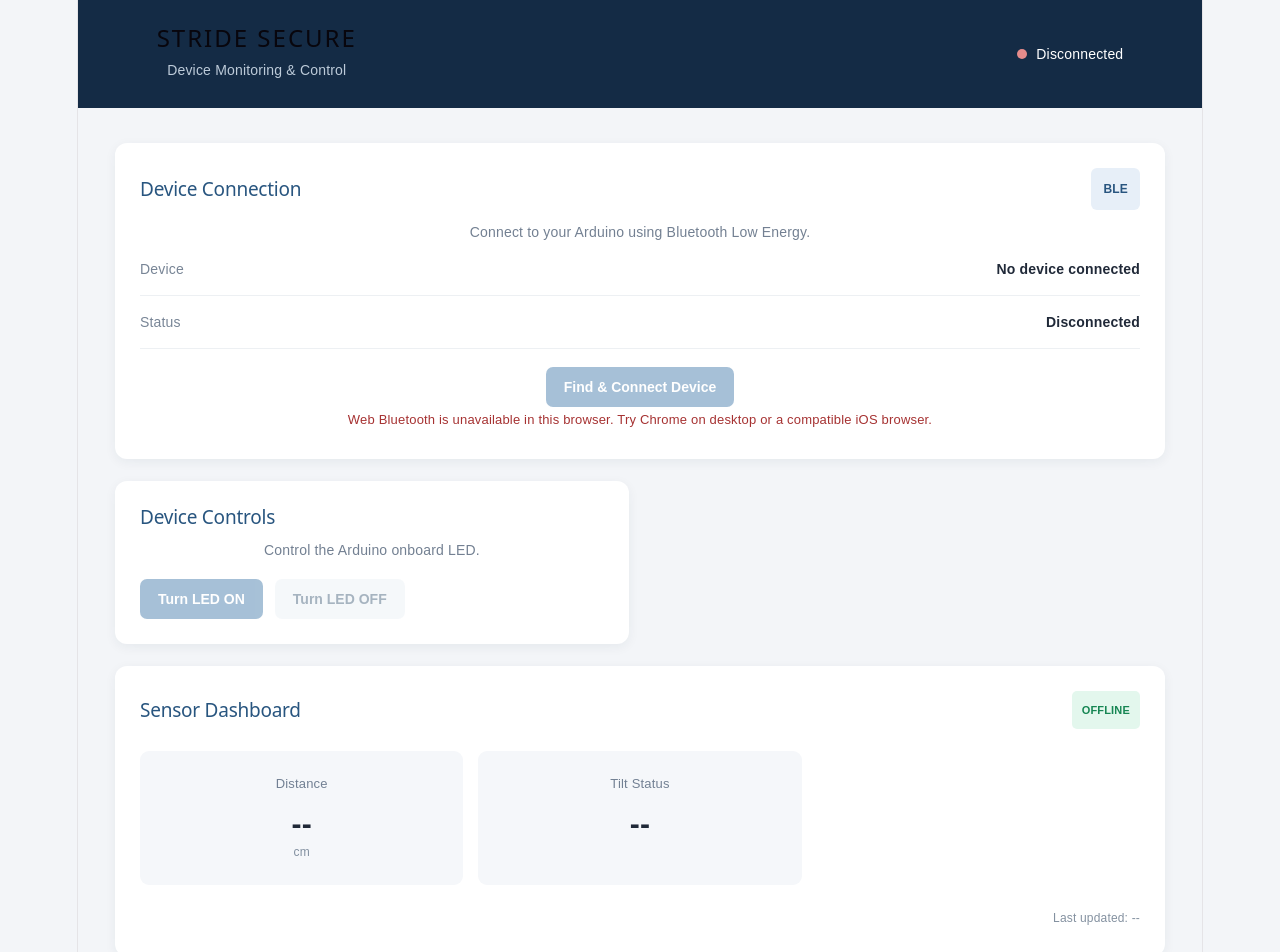
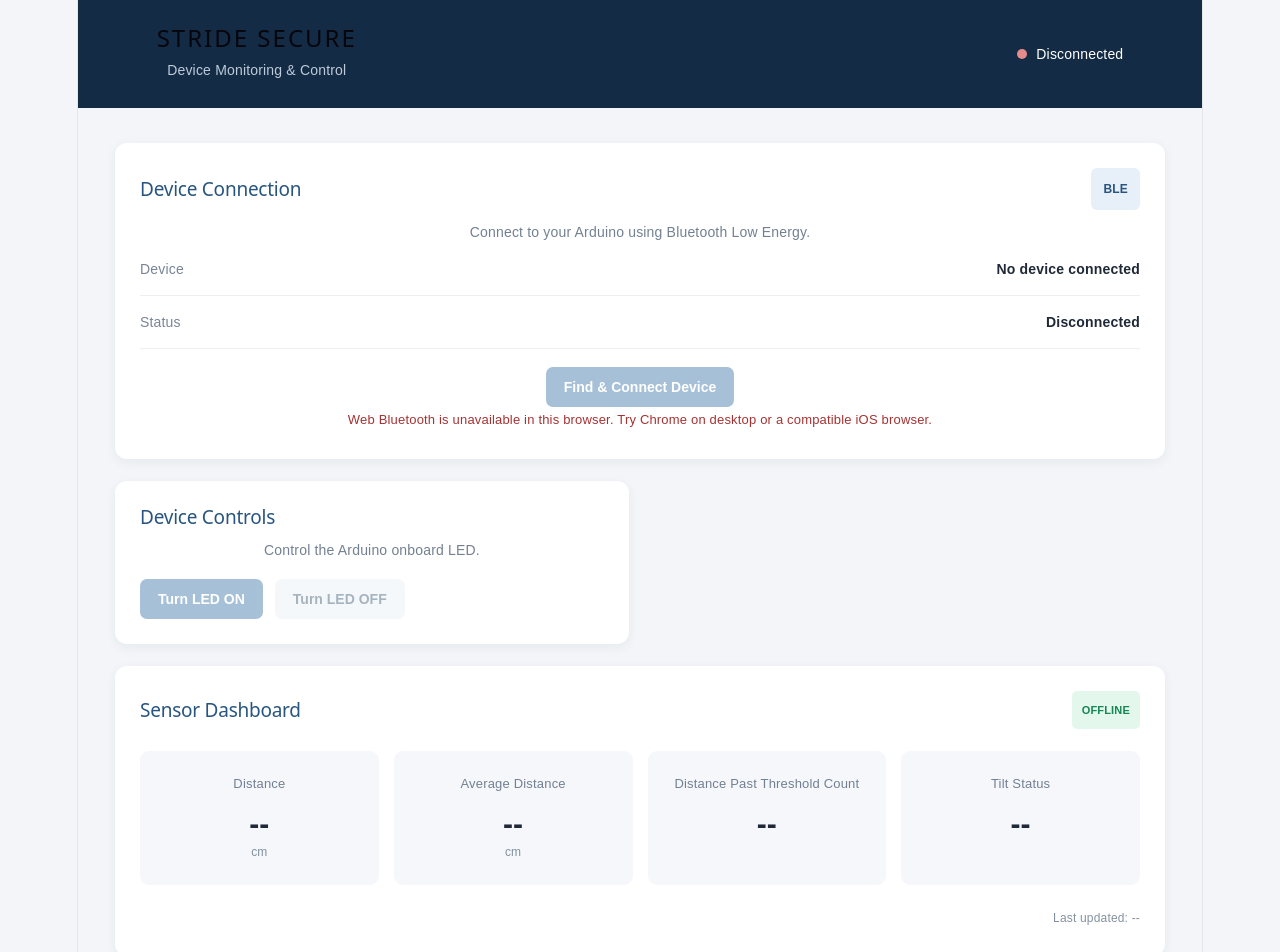
Before and after one commit to Janinez2/Stride-Secure, a React (Vite) app in the folder code/web/: page / in a window 1280 px wide. Shown: the top 952 px of the page. Built offline with nearby package versions, Linux system fonts and the light colour scheme.

Commit message:
added dist average and over threshold

```diff
--- a/code/web/src/App.css
+++ b/code/web/src/App.css
@@ -192,7 +192,7 @@ button:not(:disabled):hover {
 
 .sensor-grid {
   display: grid;
-  grid-template-columns: repeat(3, minmax(0, 1fr));
+  grid-template-columns: repeat(4, minmax(0, 1fr));
   gap: 15px;
   margin-top: 22px;
 }
--- a/code/web/src/App.tsx
+++ b/code/web/src/App.tsx
@@ -97,6 +97,7 @@ function App() {
   };
 
   const distance = telemetry?.distance_cm;
+  const averageDistance = telemetry?.average_cm;
 
   return (
     <div className="app">
@@ -226,6 +227,32 @@ function App() {
 
             <div className="sensor-card">
               <span className="sensor-label">
+                Average Distance
+              </span>
+
+              <div className="sensor-value">
+                {averageDistance === undefined
+                  ? "--"
+                  : averageDistance < 0
+                  ? "N/A"
+                  : averageDistance.toFixed(1)}
+              </div>
+
+              <span className="sensor-unit">cm</span>
+            </div>
+
+            <div className="sensor-card">
+              <span className="sensor-label">
+                Distance Past Threshold Count
+              </span>
+
+              <div className="sensor-value">
+                {telemetry?.over40_count ?? "--"}
+              </div>
+            </div>
+
+            <div className="sensor-card">
+              <span className="sensor-label">
                 Tilt Status
               </span>
 
```
